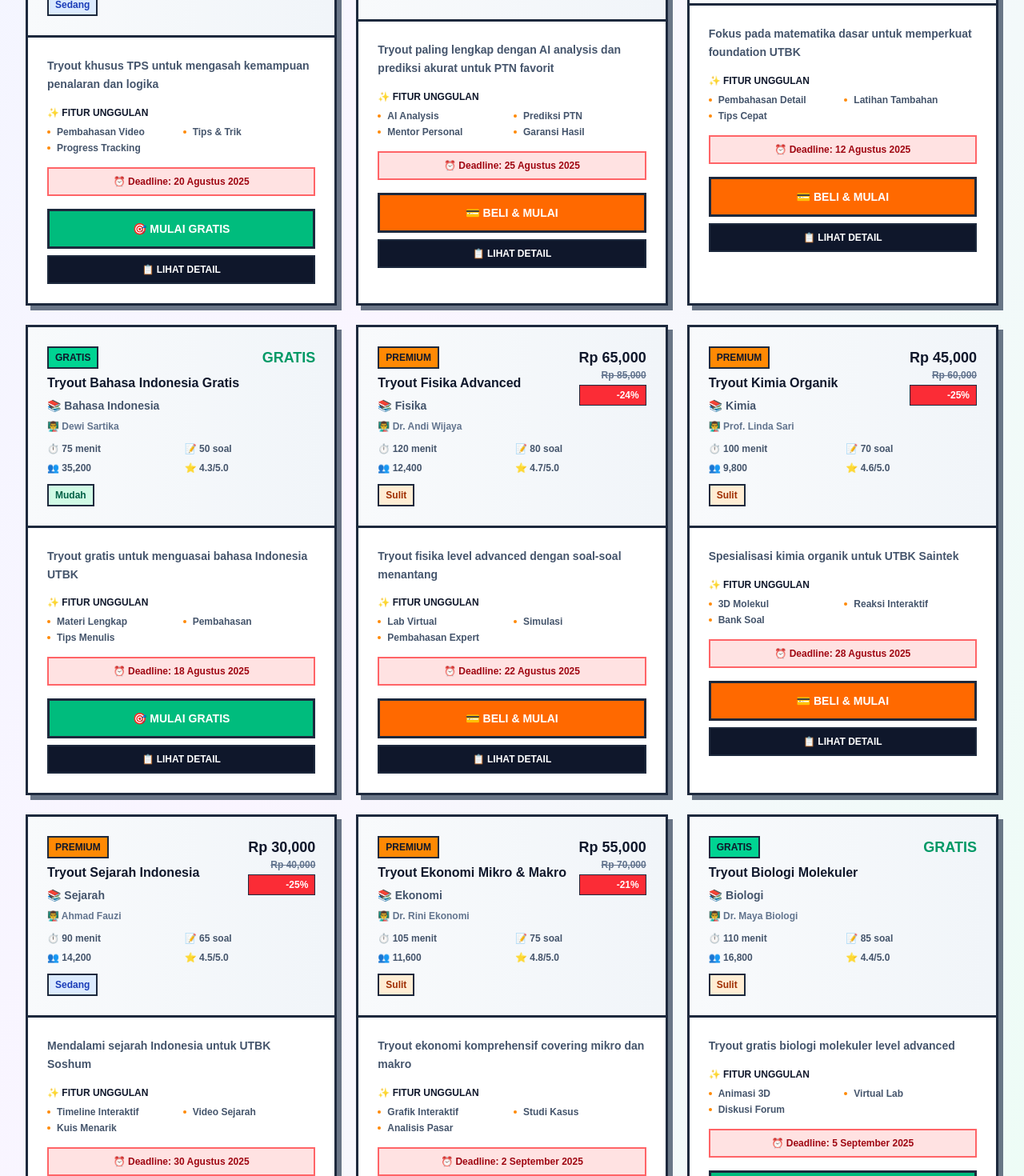
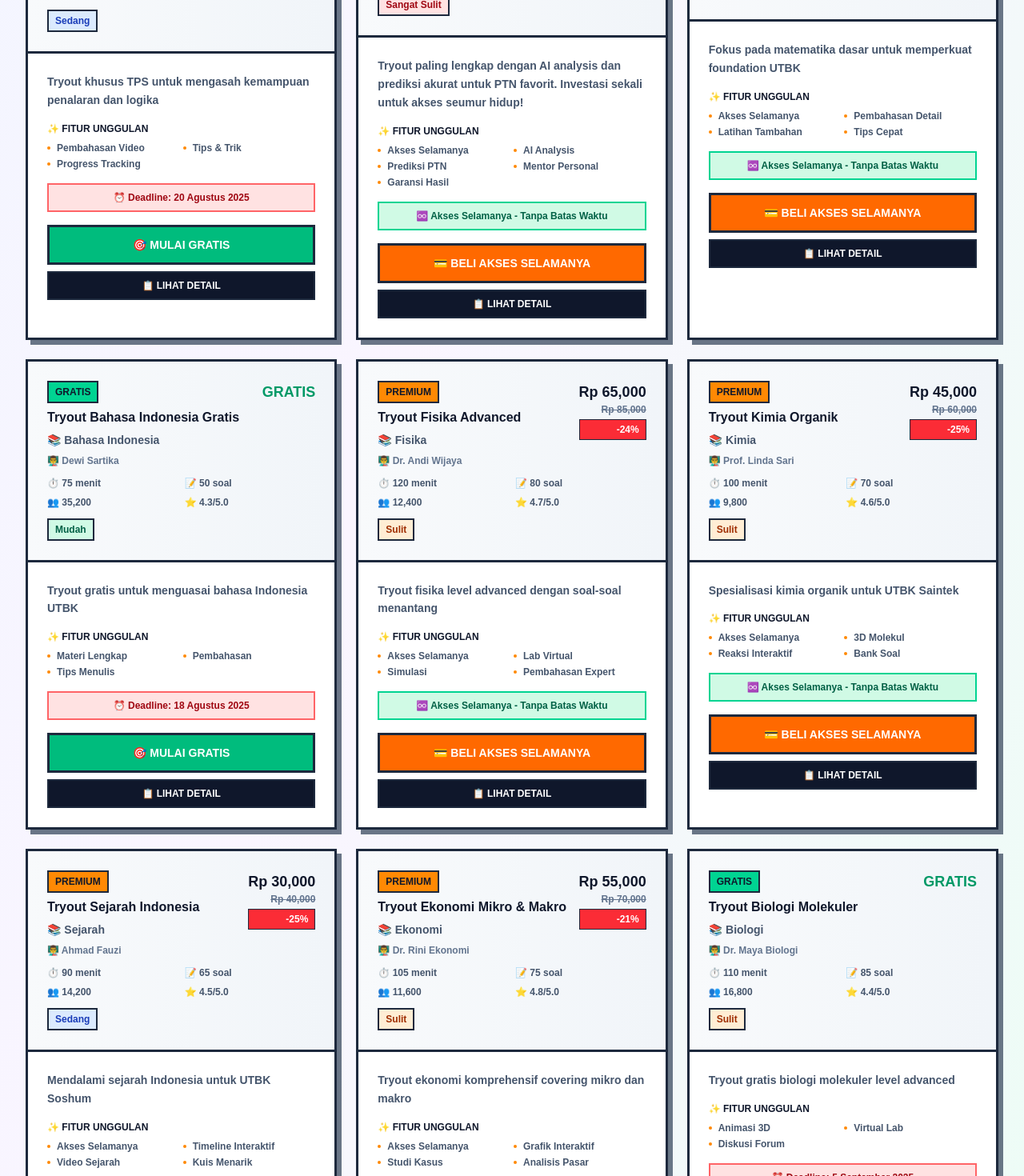
Before and after one commit to akbarryyan/pintuuniv, a Next.js app: page /tryouts in a window 1280 px wide. Shown: the part 1820-3290 px from the top of the page at 80% size. Built offline with nearby package versions, Linux system fonts and the light colour scheme.

Commit message:
feat: Update tryout details to include lifetime access and remove deadlines

```diff
--- a/src/app/tryouts/page.tsx
+++ b/src/app/tryouts/page.tsx
@@ -25,11 +25,12 @@ export default function TryoutsPage() {
       difficulty: "Sulit",
       participants: 15420,
       rating: 4.8,
-      deadline: "5 Agustus 2025",
+      deadline: null,
       instructor: "Dr. Ahmad Yusuf",
       description:
-        "Tryout komprehensif untuk persiapan UTBK Saintek dengan soal-soal terbaru dan analisis mendalam",
+        "Tryout komprehensif untuk persiapan UTBK Saintek dengan soal-soal terbaru dan analisis mendalam. Akses selamanya tanpa batas waktu!",
       features: [
+        "Akses Selamanya",
         "Analisis AI",
         "Pembahasan Video",
         "Ranking Nasional",
@@ -72,11 +73,12 @@ export default function TryoutsPage() {
       difficulty: "Sangat Sulit",
       participants: 8924,
       rating: 4.9,
-      deadline: "15 Agustus 2025",
+      deadline: null,
       instructor: "Tim Expert PintuUniv",
       description:
-        "Simulasi lengkap UTBK dengan format dan tingkat kesulitan sesuai ujian sesungguhnya",
+        "Simulasi lengkap UTBK dengan format dan tingkat kesulitan sesuai ujian sesungguhnya. Beli sekali, akses selamanya!",
       features: [
+        "Akses Selamanya",
         "Simulasi Real",
         "Analisis AI",
         "Prediksi Nilai",
@@ -119,11 +121,12 @@ export default function TryoutsPage() {
       difficulty: "Sangat Sulit",
       participants: 5847,
       rating: 5.0,
-      deadline: "25 Agustus 2025",
+      deadline: null,
       instructor: "Tim AI PintuUniv",
       description:
-        "Tryout paling lengkap dengan AI analysis dan prediksi akurat untuk PTN favorit",
+        "Tryout paling lengkap dengan AI analysis dan prediksi akurat untuk PTN favorit. Investasi sekali untuk akses seumur hidup!",
       features: [
+        "Akses Selamanya",
         "AI Analysis",
         "Prediksi PTN",
         "Mentor Personal",
@@ -145,11 +148,16 @@ export default function TryoutsPage() {
       difficulty: "Mudah",
       participants: 18500,
       rating: 4.4,
-      deadline: "12 Agustus 2025",
+      deadline: null,
       instructor: "M. Rizki Pratama",
       description:
         "Fokus pada matematika dasar untuk memperkuat foundation UTBK",
-      features: ["Pembahasan Detail", "Latihan Tambahan", "Tips Cepat"],
+      features: [
+        "Akses Selamanya",
+        "Pembahasan Detail",
+        "Latihan Tambahan",
+        "Tips Cepat",
+      ],
       isPopular: false,
       discount: 29,
     },
@@ -186,10 +194,15 @@ export default function TryoutsPage() {
       difficulty: "Sulit",
       participants: 12400,
       rating: 4.7,
-      deadline: "22 Agustus 2025",
+      deadline: null,
       instructor: "Dr. Andi Wijaya",
       description: "Tryout fisika level advanced dengan soal-soal menantang",
-      features: ["Lab Virtual", "Simulasi", "Pembahasan Expert"],
+      features: [
+        "Akses Selamanya",
+        "Lab Virtual",
+        "Simulasi",
+        "Pembahasan Expert",
+      ],
       isPopular: false,
       discount: 24,
     },
@@ -206,10 +219,15 @@ export default function TryoutsPage() {
       difficulty: "Sulit",
       participants: 9800,
       rating: 4.6,
-      deadline: "28 Agustus 2025",
+      deadline: null,
       instructor: "Prof. Linda Sari",
       description: "Spesialisasi kimia organik untuk UTBK Saintek",
-      features: ["3D Molekul", "Reaksi Interaktif", "Bank Soal"],
+      features: [
+        "Akses Selamanya",
+        "3D Molekul",
+        "Reaksi Interaktif",
+        "Bank Soal",
+      ],
       isPopular: false,
       discount: 25,
     },
@@ -226,10 +244,15 @@ export default function TryoutsPage() {
       difficulty: "Sedang",
       participants: 14200,
       rating: 4.5,
-      deadline: "30 Agustus 2025",
+      deadline: null,
       instructor: "Ahmad Fauzi",
       description: "Mendalami sejarah Indonesia untuk UTBK Soshum",
-      features: ["Timeline Interaktif", "Video Sejarah", "Kuis Menarik"],
+      features: [
+        "Akses Selamanya",
+        "Timeline Interaktif",
+        "Video Sejarah",
+        "Kuis Menarik",
+      ],
       isPopular: false,
       discount: 25,
     },
@@ -246,10 +269,15 @@ export default function TryoutsPage() {
       difficulty: "Sulit",
       participants: 11600,
       rating: 4.8,
-      deadline: "2 September 2025",
+      deadline: null,
       instructor: "Dr. Rini Ekonomi",
       description: "Tryout ekonomi komprehensif covering mikro dan makro",
-      features: ["Grafik Interaktif", "Studi Kasus", "Analisis Pasar"],
+      features: [
+        "Akses Selamanya",
+        "Grafik Interaktif",
+        "Studi Kasus",
+        "Analisis Pasar",
+      ],
       isPopular: false,
       discount: 21,
     },
@@ -679,11 +707,19 @@ export default function TryoutsPage() {
 
                 {/* Deadline */}
                 <div className="mb-4">
-                  <div className="bg-red-100 border-2 border-red-400 p-2 text-center">
-                    <p className="text-xs font-black text-red-800">
-                      ⏰ Deadline: {tryout.deadline}
-                    </p>
-                  </div>
+                  {tryout.deadline ? (
+                    <div className="bg-red-100 border-2 border-red-400 p-2 text-center">
+                      <p className="text-xs font-black text-red-800">
+                        ⏰ Deadline: {tryout.deadline}
+                      </p>
+                    </div>
+                  ) : (
+                    <div className="bg-emerald-100 border-2 border-emerald-400 p-2 text-center">
+                      <p className="text-xs font-black text-emerald-800">
+                        ♾️ Akses Selamanya - Tanpa Batas Waktu
+                      </p>
+                    </div>
+                  )}
                 </div>
 
                 {/* Action Buttons */}
@@ -697,7 +733,7 @@ export default function TryoutsPage() {
                   >
                     {tryout.type === "free"
                       ? "🎯 MULAI GRATIS"
-                      : "💳 BELI & MULAI"}
+                      : "💳 BELI AKSES SELAMANYA"}
                   </button>
 
                   <button className="w-full bg-slate-900 text-white px-4 py-2 font-black text-xs border-2 border-slate-800 hover:bg-slate-800 transition-colors">
```
